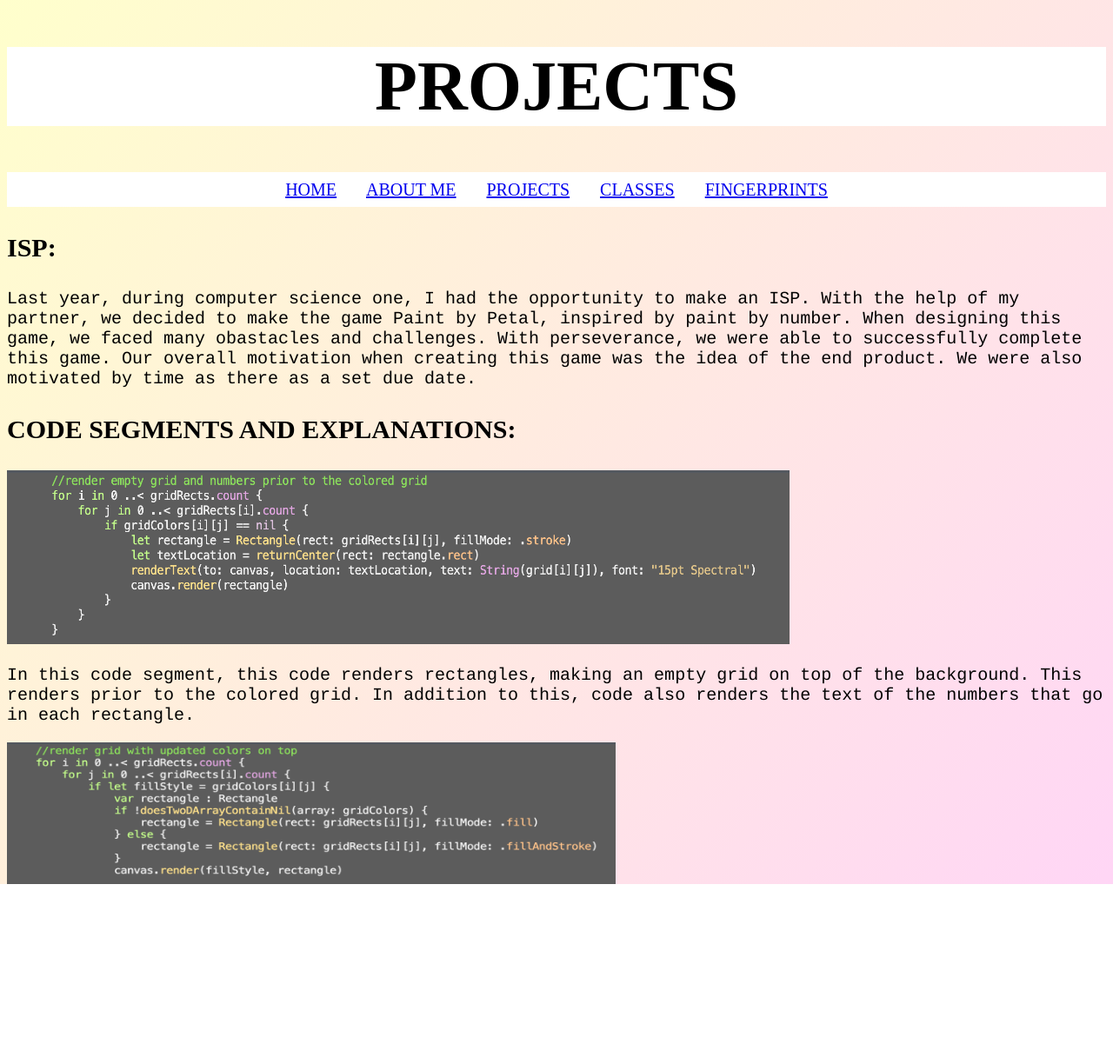
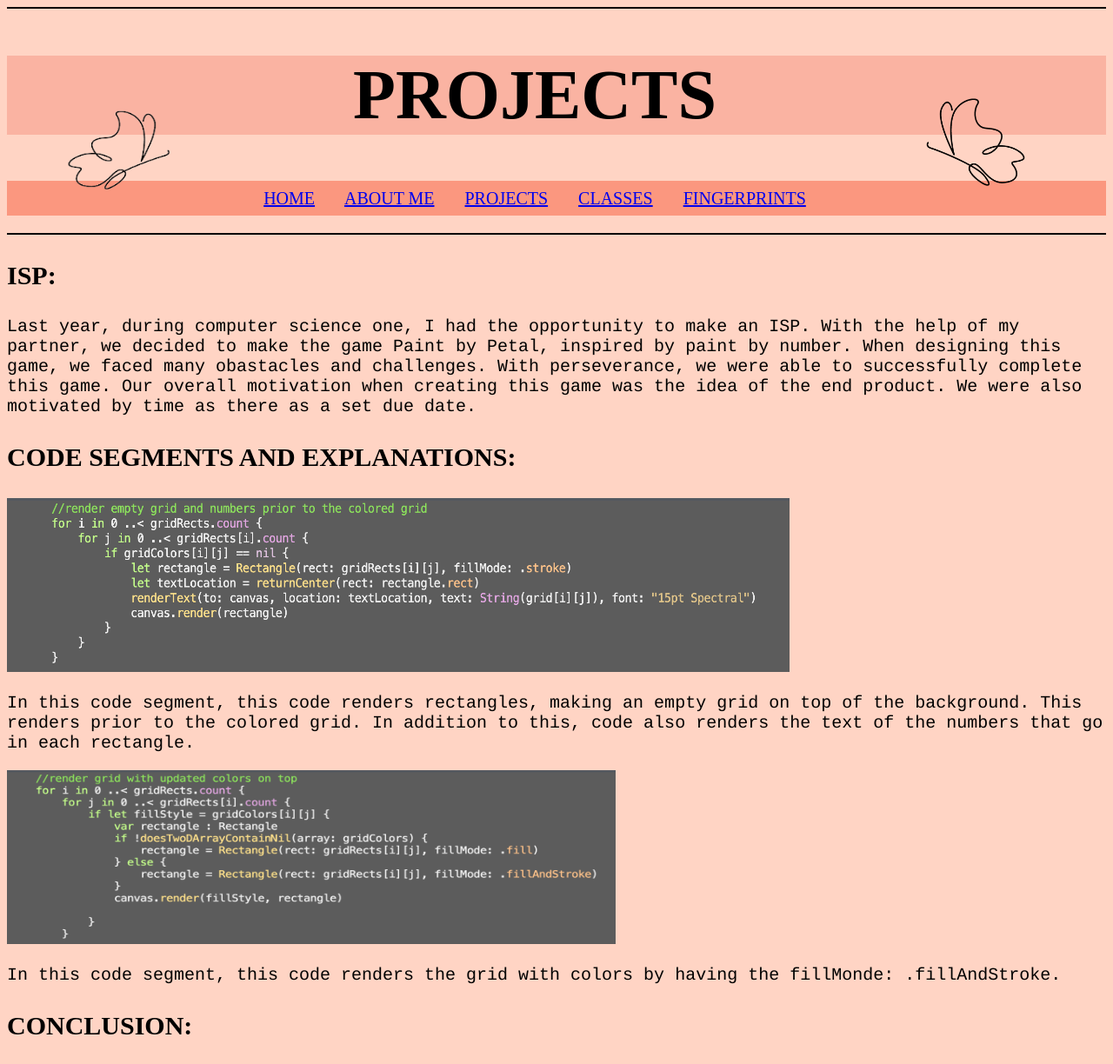
Before and after one commit to sophiaptran/sophiaptran.github.io, a plain HTML site: page projects.html in a window 1280 px wide. Shown: the top 1224 px of the page at 87% size. Drawn offline with Linux system fonts and the light colour scheme.

Commit message:
new portfolio

```diff
--- a/projects.html
+++ b/projects.html
@@ -1,15 +1,17 @@
 <!DOCTYPE html>
-
-<html lang="en" style="background:linear-gradient(to top left, #ffccff 0%, #ffffcc 100%);">
+<html lang="en" style="background: #FFD4C4">
   <head>
     <meta charset="utf-8">
     <title>projects</title>
   </head>
   <body>
-    <h1 style="background-color:#ffffff; font-size:80px; text-align:center" > PROJECTS </h1>
+    <hr color="#000000">
+    <h1 style="background-color:#FAB3A2; font-size:80px; text-align:center"> <img src="photos/leftButterfly.png" alt="left butterfly" style="float:left; width:250px; height:200px"> PROJECTS <img src="photos/rightButterfly.png" alt="right butterfly" style="float:right; width:300px"></h1>
 
-    <p style="font-size: 20px; line-height:2em; text-align:center; background-color:#ffffff"> <a href="index.html">HOME</a> &nbsp;&nbsp;&nbsp;&nbsp;&nbsp; <a href="aboutMe.html">ABOUT ME</a> &nbsp;&nbsp;&nbsp;&nbsp;&nbsp; <a href = "projects.html">PROJECTS</a> &nbsp;&nbsp;&nbsp;&nbsp;&nbsp; <a href="classes.html">CLASSES</a> &nbsp;&nbsp;&nbsp;&nbsp;&nbsp; <a href="fingerprints.html"> FINGERPRINTS</a>
+    <p style="font-size: 20px; line-height:2em; text-align:center; background-color:#FB977F"> <a href="index.html">HOME</a> &nbsp;&nbsp;&nbsp;&nbsp;&nbsp; <a href="aboutMe.html">ABOUT ME</a> &nbsp;&nbsp;&nbsp;&nbsp;&nbsp; <a href = "projects.html">PROJECTS</a> &nbsp;&nbsp;&nbsp;&nbsp;&nbsp; <a href="classes.html">CLASSES</a> &nbsp;&nbsp;&nbsp;&nbsp;&nbsp; <a href="fingerprints.html"> FINGERPRINTS</a>
     </p>
+
+    <hr color="#000000">
 
     <h3 style="font-size:30px"> ISP: </h3>
     <p style="font-family:courier; font-size:20px"> Last year, during computer science one, I had the opportunity to make an ISP. With the help of my partner, we decided to make the game Paint by Petal, inspired by paint by number. When designing this game, we faced many obastacles and challenges. With perseverance, we were able to successfully complete this game. Our overall motivation when creating this game was the idea of the end product. We were also motivated by time as there as a set due date. </p>
@@ -22,7 +24,7 @@
     <img src="codeExamples/renderColors.png" alt="render colors" style="width:700px;height:200px;">
     <p style="font-family:courier; font-size:20px"> In this code segment, this code renders the grid with colors by having the fillMonde: .fillAndStroke.</p>
 
-    <h3> style="font-size:30px"> CONCLUSION: </h3>
+    <h3 style="font-size:30px"> CONCLUSION: </h3>
     <img src="codeExamples/finalFlowerDrawing.png" alt="final product" style="width:300px;height:300px;">
     <p style="font-family:courier; font-size:20px">
       In the end, my partner and I were able to create what we intended to, a paint by number. The final colored in paint by number can be seen in the image above. With this being said, there were things that did not go as expected. For instance, we originally wanted to create three paint by numbers, each varying in difficulty. Unfortunately, we were not able to execute this because of the time. My partner and I quickly realized that three paint by numbers we beyond our skill level and could not be done in the time given.</p>
```
Also changed, not shown: aboutMe.html (+6 -3 lines), classes.html (+6 -23 lines), fingerprints.html (+16 -4 lines), index.html (+5 -4 lines), photos/butterfly.png (added), photos/leftButterfly.png (added), photos/rightButterfly.png (added), photos/twoButterflies.png (added).
